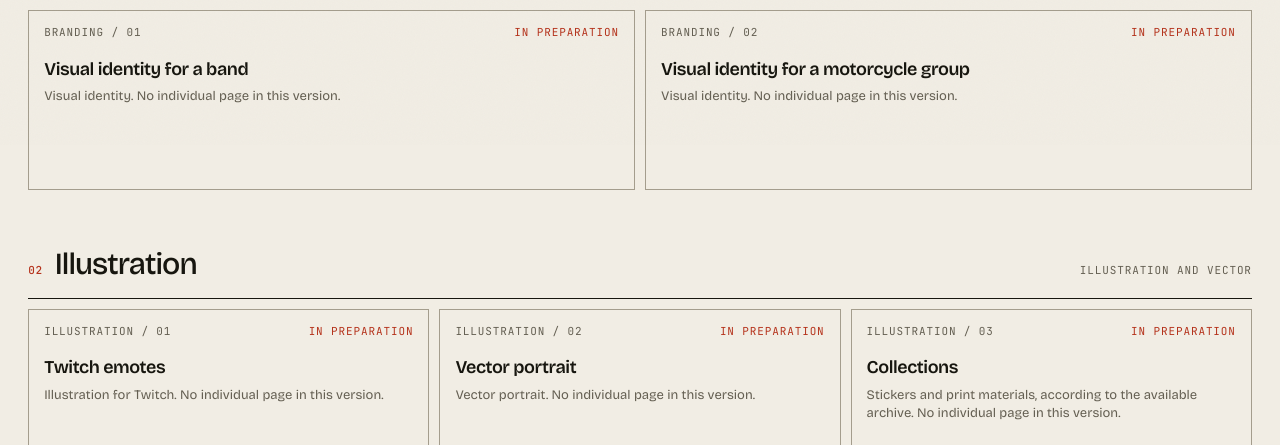
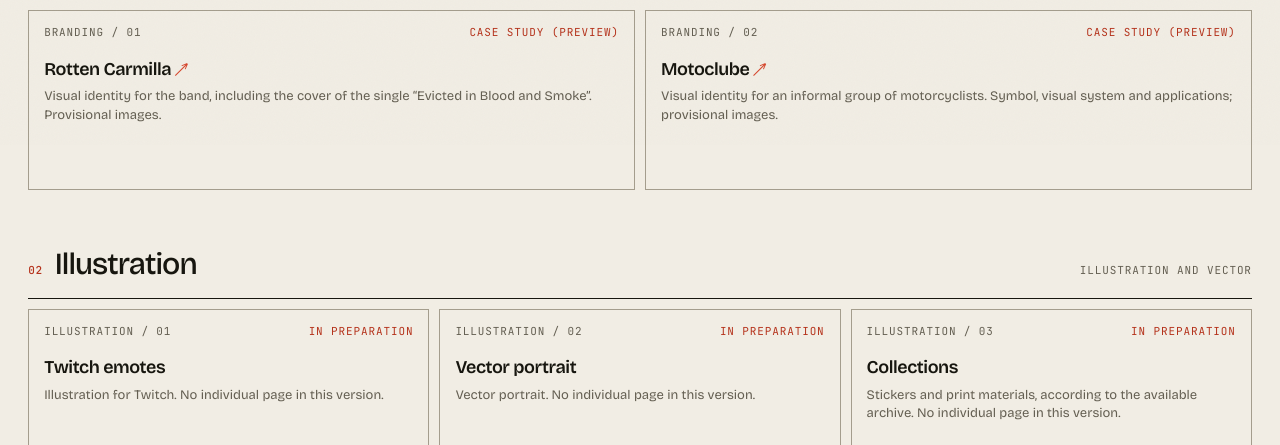
Before and after one commit to thomasteinhoff/portfolio, a plain HTML site: page pages/projects/index.en.html in a window 1280 px wide. Shown: the part 655-1100 px from the top of the page. Drawn offline with Linux system fonts and the light colour scheme.

Commit message:
feat(archive): link Motoclube and Rotten Carmilla case studies

```diff
--- a/pages/projects/index.en.html
+++ b/pages/projects/index.en.html
@@ -105,16 +105,16 @@
           <p class="mono">Visual identities</p>
         </div>
         <div class="archive__grid">
-          <article class="card archive__card">
-            <div class="archive__card-top"><span class="mono">Branding / 01</span><span class="mono">In preparation</span></div>
-            <h3 class="archive__card-title">Visual identity for a band</h3>
-            <p class="archive__card-note">Visual identity. No individual page in this version.</p>
-          </article>
-          <article class="card archive__card">
-            <div class="archive__card-top"><span class="mono">Branding / 02</span><span class="mono">In preparation</span></div>
-            <h3 class="archive__card-title">Visual identity for a motorcycle group</h3>
-            <p class="archive__card-note">Visual identity. No individual page in this version.</p>
-          </article>
+          <a class="card card--link archive__card archive__card--link" href="rotten-carmilla/index.en.html" aria-label="Open the Rotten Carmilla case study">
+            <div class="archive__card-top"><span class="mono">Branding / 01</span><span class="mono">Case study (preview)</span></div>
+            <h3 class="archive__card-title">Rotten Carmilla</h3>
+            <p class="archive__card-note">Visual identity for the band, including the cover of the single “Evicted in Blood and Smoke”. Provisional images.</p>
+          </a>
+          <a class="card card--link archive__card archive__card--link" href="motoclube/index.en.html" aria-label="Open the Motoclube case study">
+            <div class="archive__card-top"><span class="mono">Branding / 02</span><span class="mono">Case study (preview)</span></div>
+            <h3 class="archive__card-title">Motoclube</h3>
+            <p class="archive__card-note">Visual identity for an informal group of motorcyclists. Symbol, visual system and applications; provisional images.</p>
+          </a>
         </div>
       </section>
 
```
Also changed, not shown: pages/projects/index.html (+10 -10 lines).
